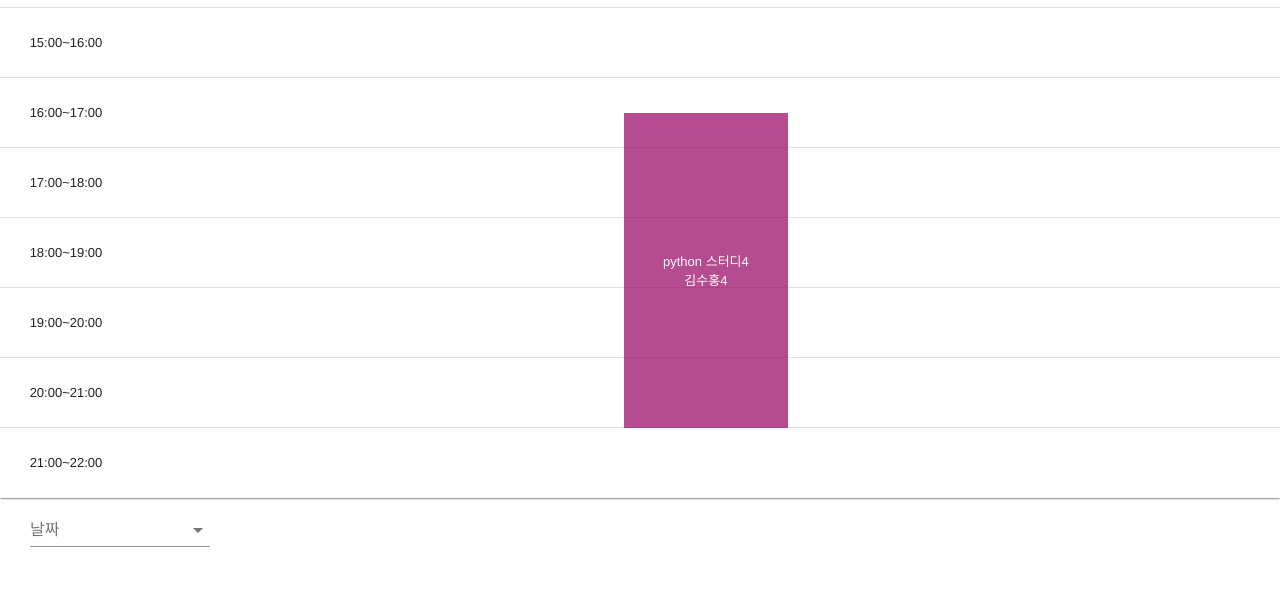
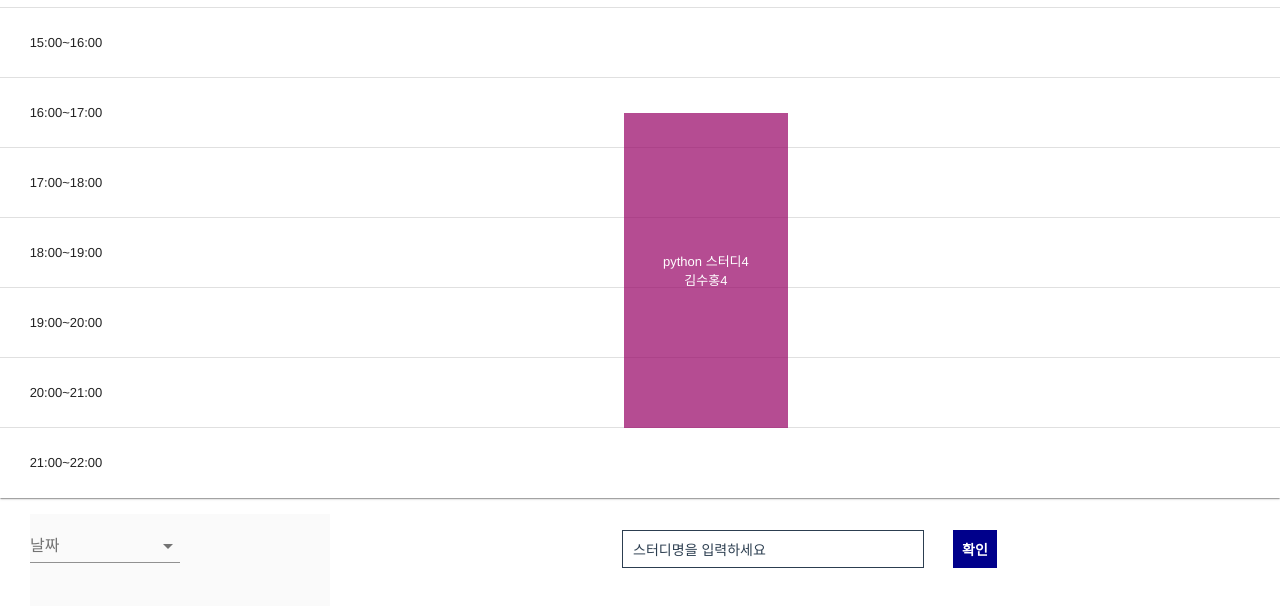
Before and after one commit to kucc-2019-1/kucc-timetable, a Vue app in the folder frontend/: page / in a window 1280 px wide. Shown: the part 529-1135 px from the top of the page. Before the commit the page ends 1095 px from the top, so only its background shows below. Built offline with nearby package versions, Linux system fonts and the light colour scheme.

Commit message:
[frontend] datepicker 오류 수정, 예약목적 input란과 확인버튼 추가

```diff
--- a/frontend/src/components/DateTimePicker.vue
+++ b/frontend/src/components/DateTimePicker.vue
@@ -1,8 +1,18 @@
 <template>
   <div>
-    <div id="datepicker">
-      <v-select @change="onDayChange" :items="days" label="날짜"></v-select>
+    <br>
+    <div id="datepicker" style ="height: 300px;" >
+      <v-app id="inspire">
+        <v-flex xs12 sm6 d-flex>
+          <v-select
+            @change="onDayChange"
+            :items="days"
+            label="날짜">
+          </v-select>
+        </v-flex>
+      </v-app>
     </div>
+
     <div id="timepicker">
       <div class="timepicker-section" v-for="page in getPages(findTimes(currentDate))" :key="page">
         <v-checkbox
@@ -14,6 +24,11 @@
         ></v-checkbox>
       </div>
     </div>
+     <form id="inputpurpose">
+       <br>
+       <input id = "purpose" type="text" name = "purpose" value="스터디명을 입력하세요" style = "outline: 1px solid"  onfocus="this.value=''">
+       <button class="button" type="button" style = "outline: 2px solid">확인</button>
+     </form>
   </div>
 </template>
 
@@ -50,7 +65,7 @@
       };
     },
     methods: {
-      onDayChange(day) {
+      onDayChange: function (day) {
         this.currentDate = day;
       },
       findTimes(day) {
@@ -70,18 +85,39 @@
 <style scoped>
   #datepicker {
     display: inline-block;
-    width: 180px;
+    width: 300px;
     margin-left: 30px;
-    margin-right: 30px;
+    margin-right: 10px;
     float: left;
+    length: 300px;
   }
+
   #timepicker {
     display: flex;
     width: 300px;
     float: left;
   }
 
+  #inputpurpose{
+    display: inline-block;
+
+  }
   .timepicker-section {
     margin-right: 30px;
   }
+
+  #purpose{
+    width: 300px;
+    padding: 10px;
+    margin-right: 30px;
+    display: inline-block;
+  }
+
+  .button{
+    padding: 9px;
+    display: inline-block;
+    background-color: darkblue;
+    font-weight: bold;
+    color: white;
+  }
 </style>
```
